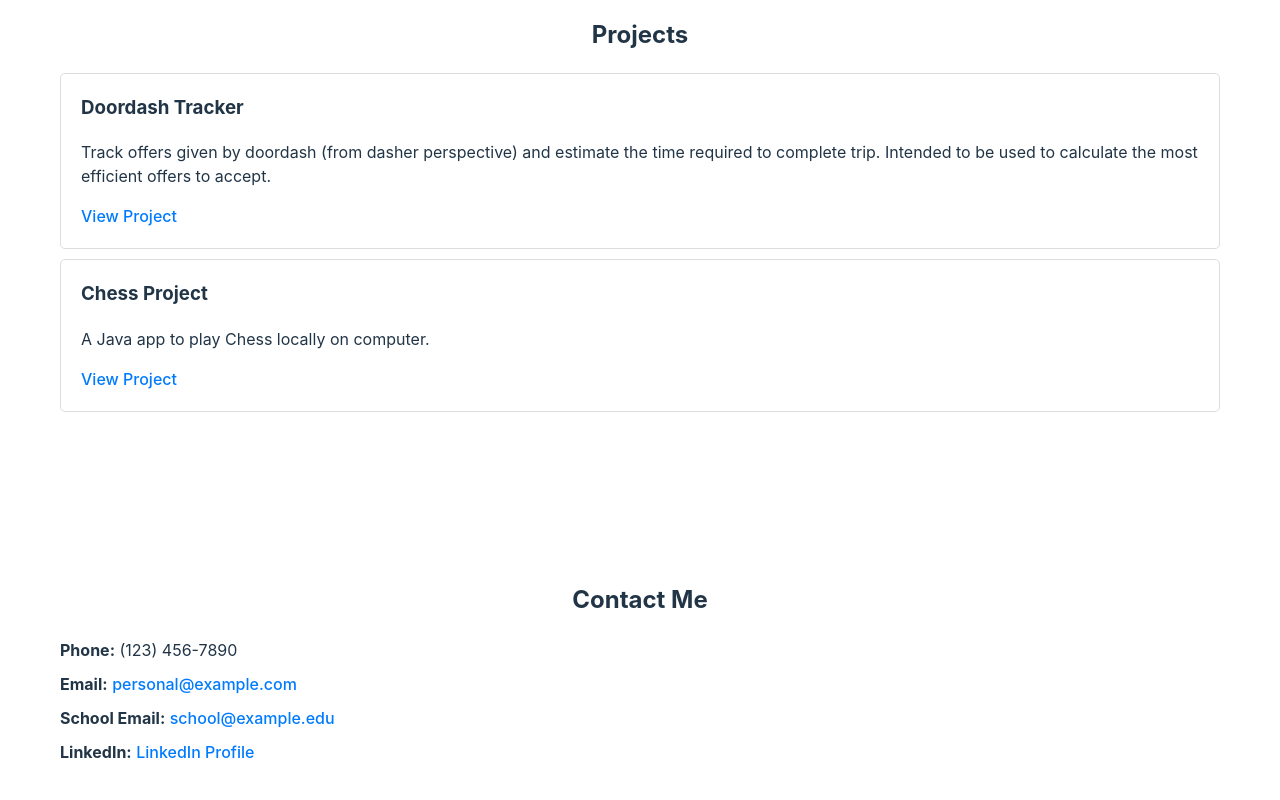
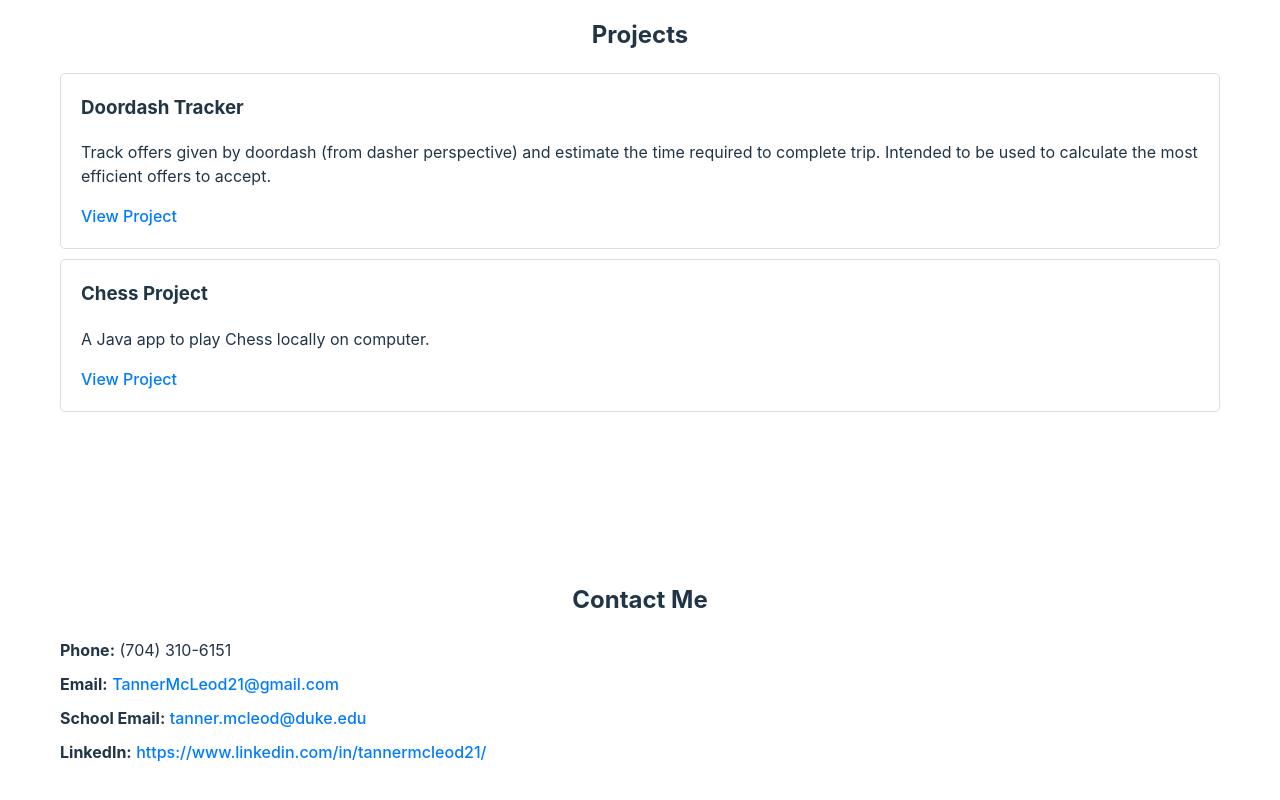
Before and after one commit to T-McLeod/Portfolio, a React (Vite) app in the folder portfolio-app/: page / in a window 1280 px wide. Shown: the part 667-1467 px from the top of the page. Built offline with nearby package versions, Linux system fonts and the light colour scheme.

Commit message:
Added real contact data

```diff
--- a/portfolio-app/src/components/Contact.tsx
+++ b/portfolio-app/src/components/Contact.tsx
@@ -6,10 +6,10 @@
     <div className="contact">
       <h2>Contact Me</h2>
       <ul>
-        <li><strong>Phone:</strong> (123) 456-7890</li>
-        <li><strong>Email:</strong> <a href="mailto:personal@example.com">personal@example.com</a></li>
-        <li><strong>School Email:</strong> <a href="mailto:school@example.edu">school@example.edu</a></li>
-        <li><strong>LinkedIn:</strong> <a href="https://www.linkedin.com/in/yourprofile" target="_blank" rel="noopener noreferrer">LinkedIn Profile</a></li>
+        <li><strong>Phone:</strong> (704) 310-6151</li>
+        <li><strong>Email:</strong> <a href="mailto:TannerMcLeod21@gmail.com">TannerMcLeod21@gmail.com</a></li>
+        <li><strong>School Email:</strong> <a href="mailto:tanner.mcleod@duke.edu">tanner.mcleod@duke.edu</a></li>
+        <li><strong>LinkedIn:</strong> <a href="https://www.linkedin.com/in/tannermcleod21/" target="_blank" rel="noopener noreferrer">https://www.linkedin.com/in/tannermcleod21/</a></li>
       </ul>
     </div>
   );
```
